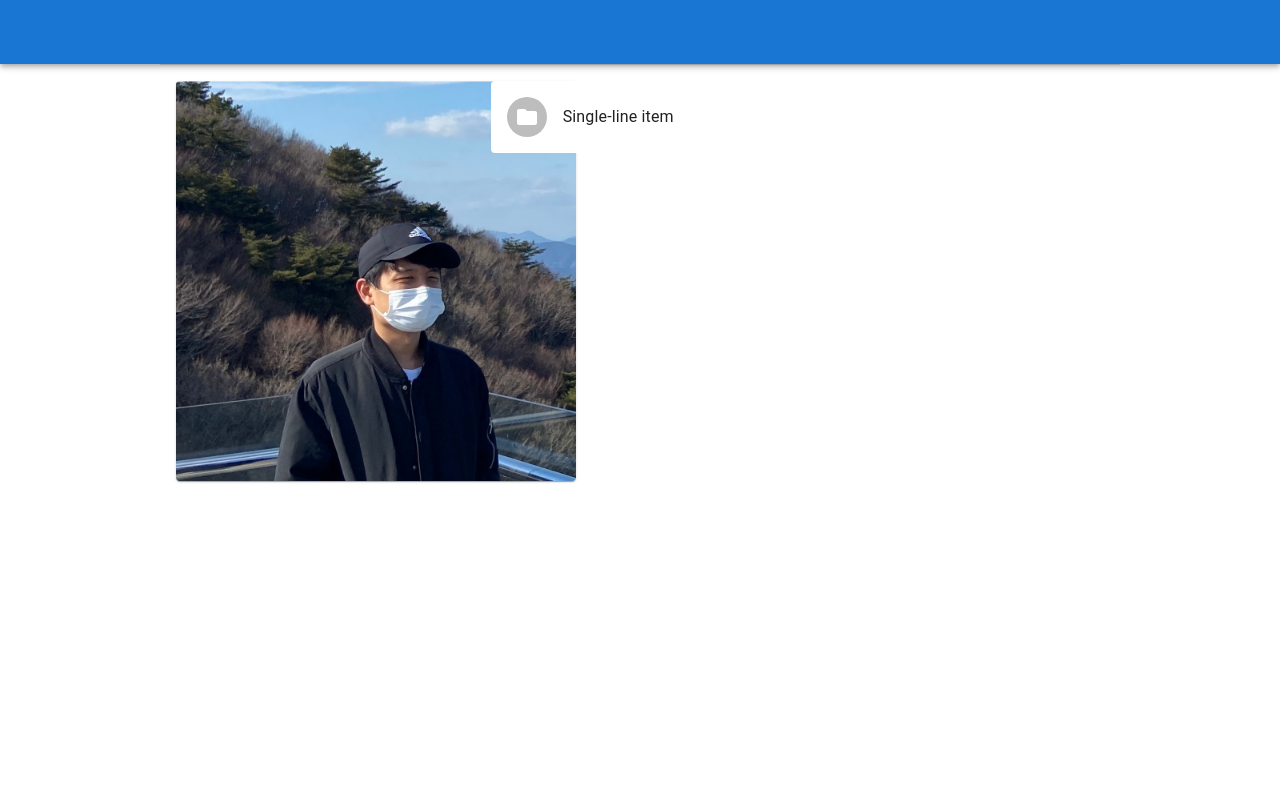
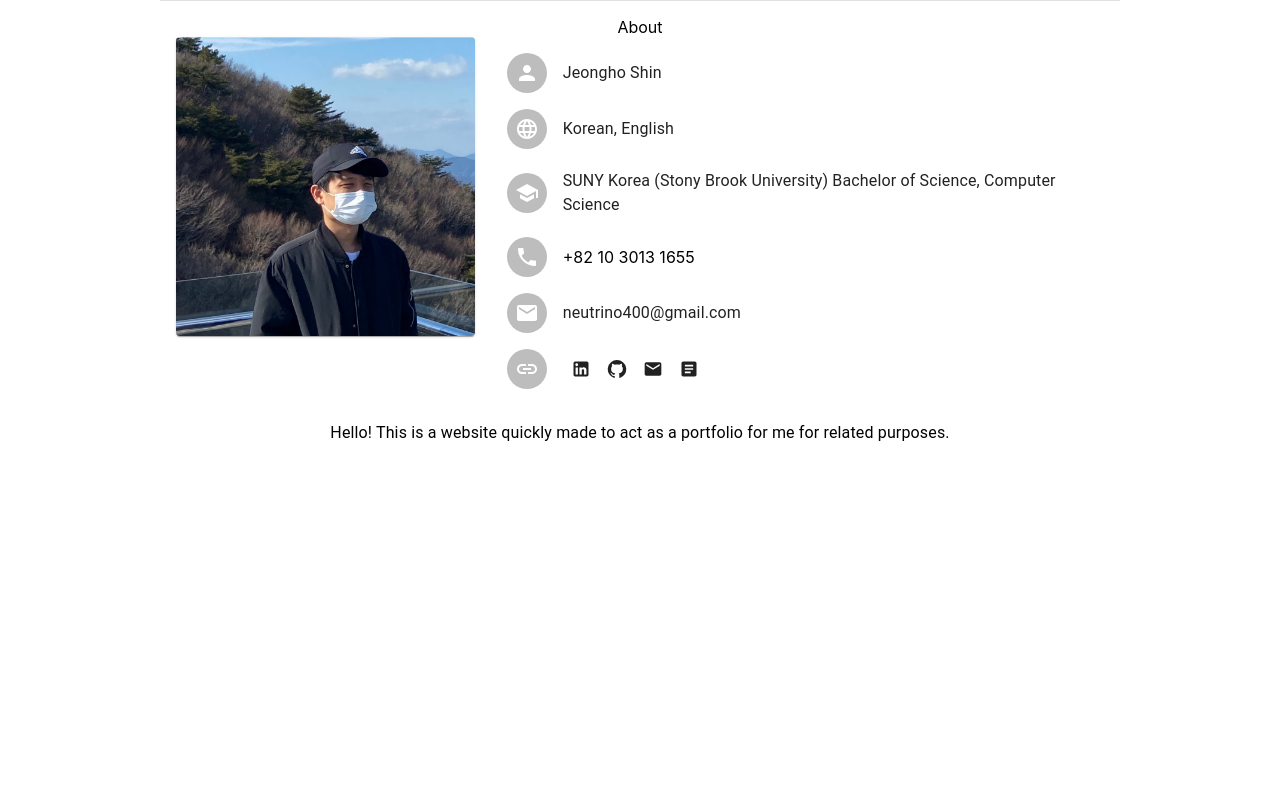
Before and after one commit to je0shin/je0shin.github.io, a React (Create React App) app: page / in a window 1280 px wide. Shown: the top 800 px of the page. Built offline with nearby package versions, Linux system fonts and the light colour scheme.

Commit message:
[WIP]
About wip and init projects and experience

```diff
--- a/src/App.js
+++ b/src/App.js
@@ -1,13 +1,17 @@
 import { Box } from "@mui/system";
 import "./App.css";
 import AboutSection from "./components/AboutSection";
+import ExperienceSection from "./components/ExperienceSection";
+import ProjectsSection from "./components/ProjectsSection";
 import Topbar from "./components/Topbar";
 function App() {
   return (
     <div className="App">
-      <Topbar />
+      {/* <Topbar /> */}
       <Box sx={{ maxWidth: "75%", mx: "auto" }}>
         <AboutSection />
+        <ProjectsSection />
+        <ExperienceSection />
       </Box>
     </div>
   );
--- a/src/components/AboutSection.jsx
+++ b/src/components/AboutSection.jsx
@@ -1,4 +1,4 @@
-import React from "react";
+import React, { useState } from "react";
 import {
   Avatar,
   Box,
@@ -9,43 +9,202 @@ import {
   List,
   ListItem,
   ListItemAvatar,
+  ListItemButton,
   ListItemText,
+  Tooltip,
+  Snackbar,
+  Typography,
 } from "@mui/material";
+import PersonIcon from "@mui/icons-material/Person";
+import SchoolIcon from "@mui/icons-material/School";
+import LanguageIcon from "@mui/icons-material/Language";
+import LocalPhoneIcon from "@mui/icons-material/LocalPhone";
+import EmailIcon from "@mui/icons-material/Email";
+import IconButton from "@mui/material/IconButton";
+import CloseIcon from "@mui/icons-material/Close";
+import LinkIcon from "@mui/icons-material/Link";
+import LinkedInIcon from "@mui/icons-material/LinkedIn";
+import GitHubIcon from "@mui/icons-material/GitHub";
+import ArticleIcon from "@mui/icons-material/Article";
+
 import ProfileImg from "../assets/profile.jpg";
-import FolderIcon from "@mui/icons-material/Folder";
+import TechnicalResume from "../assets/technical_resume.pdf";
 
 export default function AboutSection() {
+  const [phoneNoCopiedNotificationOpen, setPhoneNoCopiedNotificationOpen] =
+    useState(false);
+  const handleClose = (event, reason) => {
+    if (reason === "clickaway") {
+      return;
+    }
+    setPhoneNoCopiedNotificationOpen(false);
+  };
+
+  const action = (
+    <React.Fragment>
+      <IconButton
+        size="small"
+        aria-label="close"
+        color="inherit"
+        onClick={handleClose}
+      >
+        <CloseIcon fontSize="small" />
+      </IconButton>
+    </React.Fragment>
+  );
+
   return (
-    <div>
+    <div style={{ height: "100vh" }}>
       <Divider />
 
       <Box sx={{ p: 2 }}>
+        About
         <Grid container spacing={2}>
-          <Grid item xs={4}>
-            <Card sx={{ maxWidth: 400, minWidth: 400 }}>
+          <Grid item xs={12} md={12} lg={4}>
+            <Card sx={{ maxWidth: 400 }}>
               <CardMedia
                 component="img"
                 image={ProfileImg}
                 alt="Profile Image"
+                sx={{ objectFit: "contain" }}
               />
             </Card>
           </Grid>
-          <Grid item xs={12} md={6}>
+          <Grid item xs={12} md={12} lg={8}>
             <Card elevation={0}>
               <List>
+                {/* Name */}
                 <ListItem>
                   <ListItemAvatar>
                     <Avatar>
-                      <FolderIcon />
+                      <PersonIcon />
                     </Avatar>
                   </ListItemAvatar>
-                  <ListItemText primary="Single-line item" />
+                  <ListItemText primary="Jeongho Shin" />
+                </ListItem>
+                {/* Languages */}
+                <ListItem>
+                  <ListItemAvatar>
+                    <Avatar>
+                      <LanguageIcon />
+                    </Avatar>
+                  </ListItemAvatar>
+                  <ListItemText primary="Korean, English" />
+                </ListItem>
+                {/* Education */}
+                <ListItem>
+                  <ListItemAvatar>
+                    <Avatar>
+                      <SchoolIcon />
+                    </Avatar>
+                  </ListItemAvatar>
+                  <ListItemText primary="SUNY Korea (Stony Brook University) Bachelor of Science, Computer Science" />
+                </ListItem>
+                {/* Contacts */}
+                <ListItem>
+                  <ListItemAvatar>
+                    <Avatar>
+                      <LocalPhoneIcon />
+                    </Avatar>
+                  </ListItemAvatar>
+                  <Tooltip title="Copy phone number">
+                    <ListItemButton
+                      onClick={() => {
+                        navigator.clipboard.writeText("+821030131655");
+                        setPhoneNoCopiedNotificationOpen(true);
+                      }}
+                      sx={{ pl: 0, color: "#000" }}
+                    >
+                      {"+82 10 3013 1655"}
+                    </ListItemButton>
+                  </Tooltip>
+                </ListItem>
+                {/* E-mail */}
+                <ListItem>
+                  <ListItemAvatar>
+                    <Avatar>
+                      <EmailIcon />
+                    </Avatar>
+                  </ListItemAvatar>
+                  <ListItemText primary="neutrino400@gmail.com" />
+                </ListItem>
+                {/* Links */}
+                <ListItem>
+                  <ListItemAvatar>
+                    <Avatar>
+                      <LinkIcon />
+                    </Avatar>
+                  </ListItemAvatar>
+                  <Tooltip title="Go to LinkedIn">
+                    <IconButton
+                      size="medium"
+                      aria-label="close"
+                      color="inherit"
+                      onClick={() =>
+                        window.open(
+                          "https://www.linkedin.com/in/jeongho-shin-771a1717b/",
+                          "_blank"
+                        )
+                      }
+                    >
+                      <LinkedInIcon fontSize="small" />
+                    </IconButton>
+                  </Tooltip>
+                  <Tooltip title="Go to Github">
+                    <IconButton
+                      size="medium"
+                      aria-label="close"
+                      color="inherit"
+                      onClick={() =>
+                        window.open("https://github.com/je0shin", "_blank")
+                      }
+                    >
+                      <GitHubIcon fontSize="small" />
+                    </IconButton>
+                  </Tooltip>
+                  <Tooltip title="Write Email">
+                    <IconButton
+                      size="medium"
+                      aria-label="close"
+                      color="inherit"
+                      onClick={() =>
+                        window.open("mailto: neutrino400@gmail.com")
+                      }
+                    >
+                      <EmailIcon fontSize="small" />
+                    </IconButton>
+                  </Tooltip>
+                  <Tooltip title="Open technical resume">
+                    <IconButton
+                      size="medium"
+                      aria-label="close"
+                      color="inherit"
+                      onClick={() => window.open(TechnicalResume, "_blank")}
+                    >
+                      <ArticleIcon fontSize="small" />
+                    </IconButton>
+                  </Tooltip>
                 </ListItem>
               </List>
             </Card>
           </Grid>
         </Grid>
+        <Box sx={{ m: 1, p: 1 }}>
+          <Typography>
+            {
+              "Hello! This is a website quickly made to act as a portfolio for me for related purposes."
+            }
+          </Typography>
+        </Box>
       </Box>
+      {/* Snackbar when copying phone number */}
+      <Snackbar
+        open={phoneNoCopiedNotificationOpen}
+        autoHideDuration={3000}
+        onClose={handleClose}
+        message="Phone number copied!"
+        action={action}
+      />
     </div>
   );
 }
--- /dev/null
+++ b/src/components/ExperienceSection.jsx
@@ -0,0 +1,12 @@
+import React from "react";
+import { Box, Divider } from "@mui/material";
+
+export default function ExperienceSection() {
+  return (
+    <div style={{ height: "100vh" }}>
+      <Divider />
+
+      <Box sx={{ p: 2 }}>Work experience</Box>
+    </div>
+  );
+}
--- /dev/null
+++ b/src/components/ProjectsSection.jsx
@@ -0,0 +1,12 @@
+import React from "react";
+import { Box, Divider } from "@mui/material";
+
+export default function ProjectsSection() {
+  return (
+    <div style={{ height: "100vh" }}>
+      <Divider />
+
+      <Box sx={{ p: 2 }}>Featured Projects</Box>
+    </div>
+  );
+}
```
Also changed, not shown: 1 other file (tests, documents, lock files or other folders).
